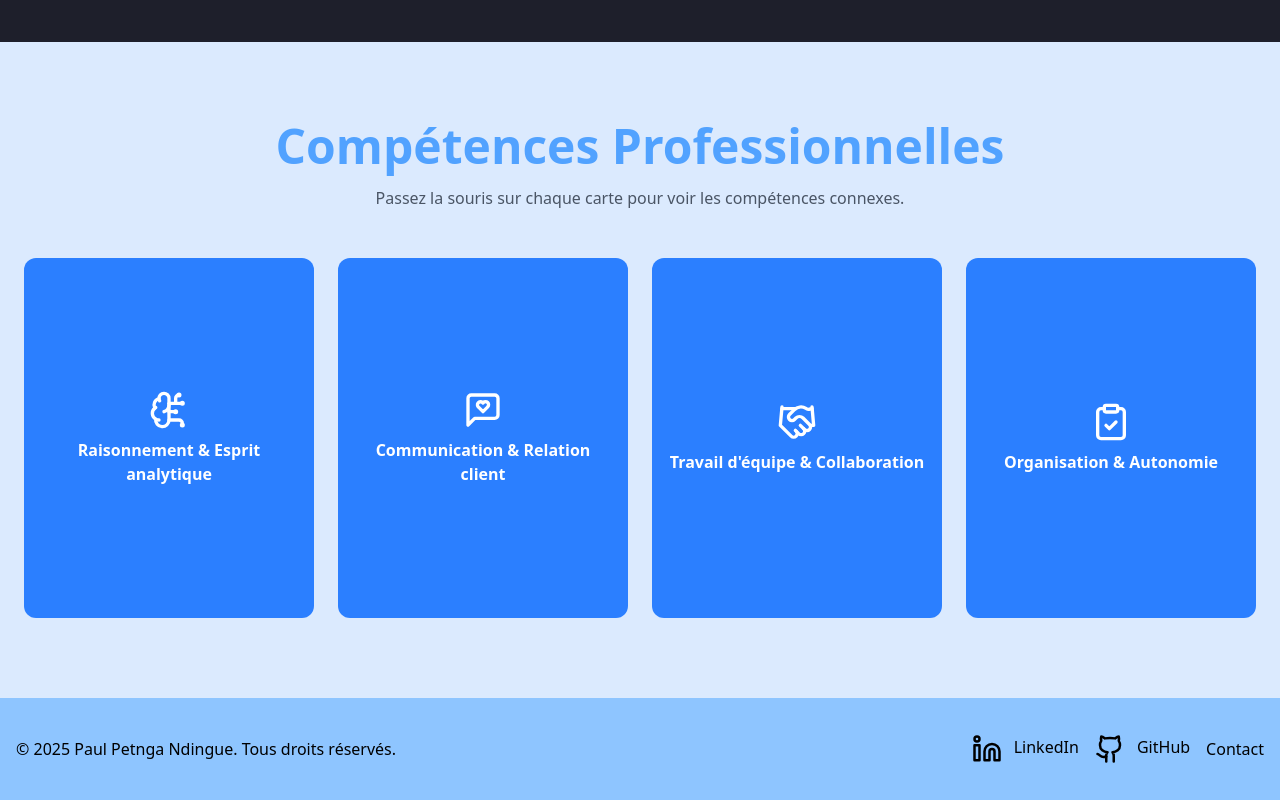
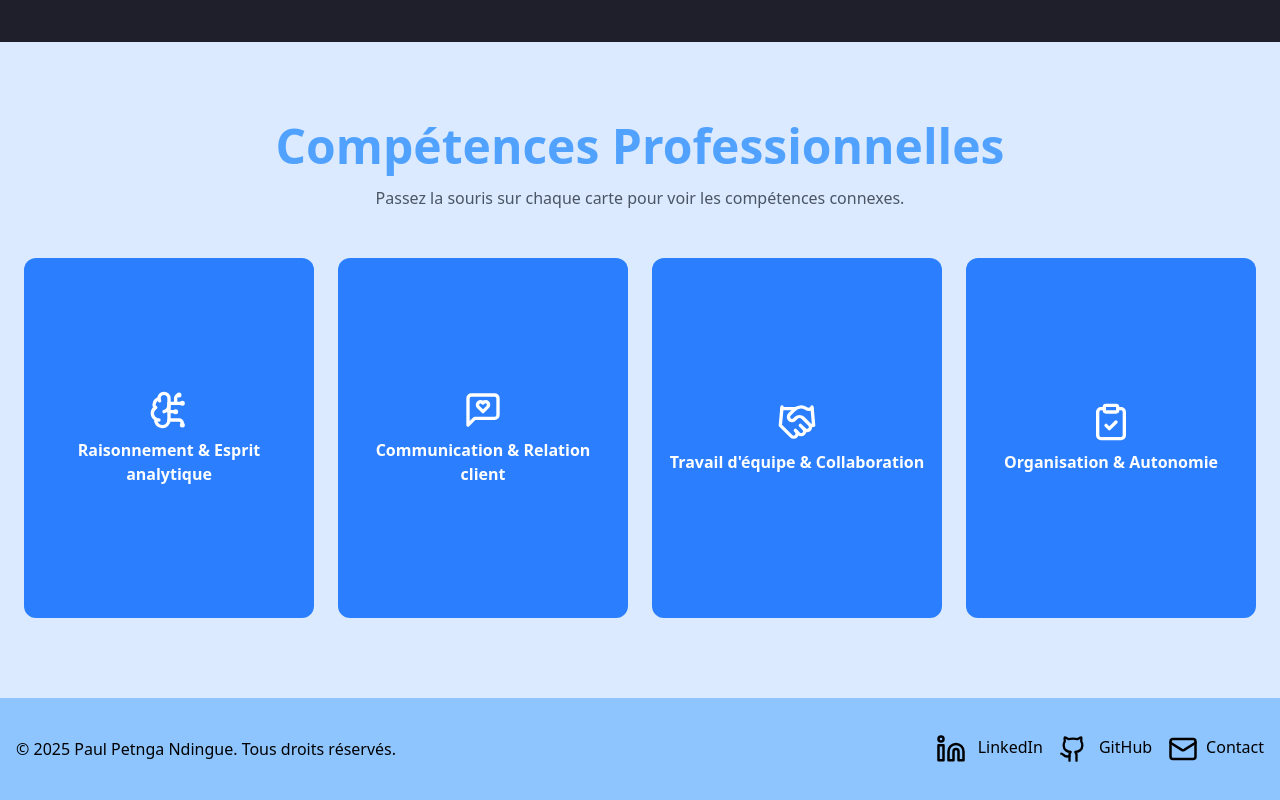
Before and after one commit to Paul-Ndingue/my-portfolio, a Next.js app: page / in a window 1280 px wide. Shown: the part 793-1593 px from the top of the page. Built offline with nearby package versions, Linux system fonts and the light colour scheme.

Commit message:
mis a jour du footer

```diff
--- a/components/Footer.tsx
+++ b/components/Footer.tsx
@@ -1,5 +1,7 @@
 import { Github, Linkedin } from 'lucide-react'
 import Link from 'next/link'
+import { Mail } from 'lucide-react'
+
 
 export default function Footer() {
   return (
@@ -22,10 +24,11 @@ export default function Footer() {
             rel="noopener noreferrer"
             className="hover:text-blue-800"
             aria-label="GitHub" >
-            <Github size={30} className="inline-block mr-2" /> GitHub
+            <Github size={28} className="inline-block mr-2" /> GitHub
           </Link>
 
           <Link href="/contact" className="hover:text-blue-800">
+          <Mail size={30}  className="inline-block mr-2"/>
             Contact
           </Link>
         </div>
```
